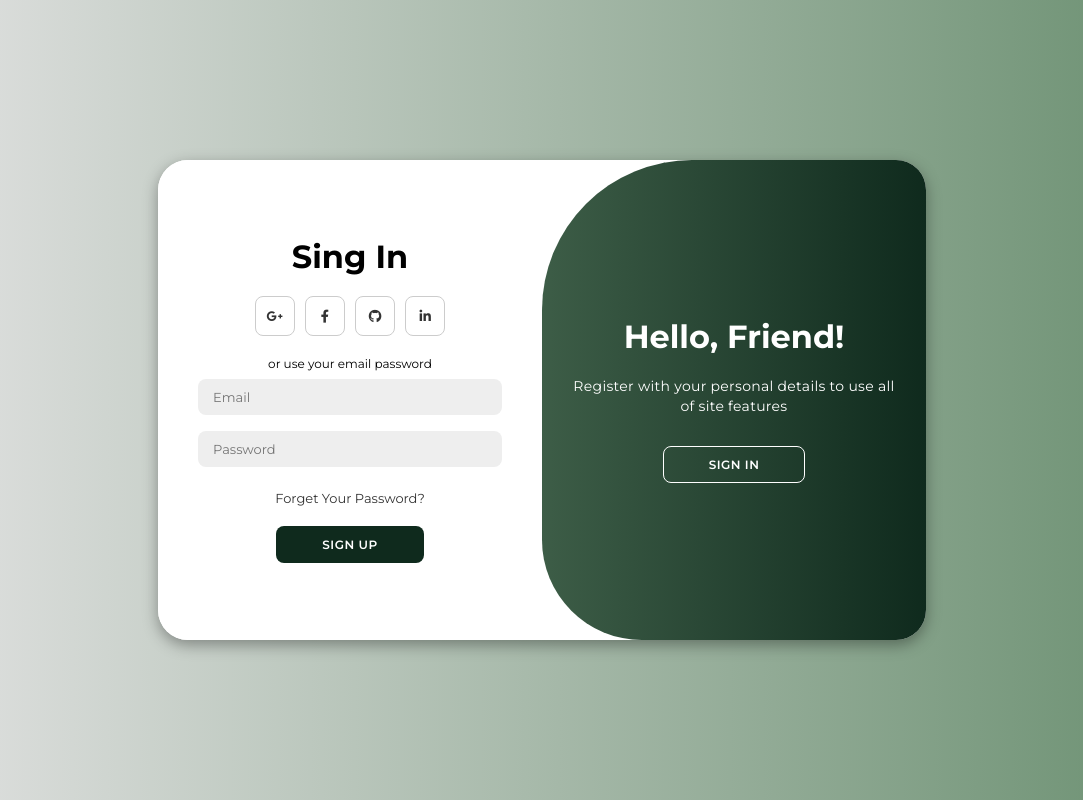
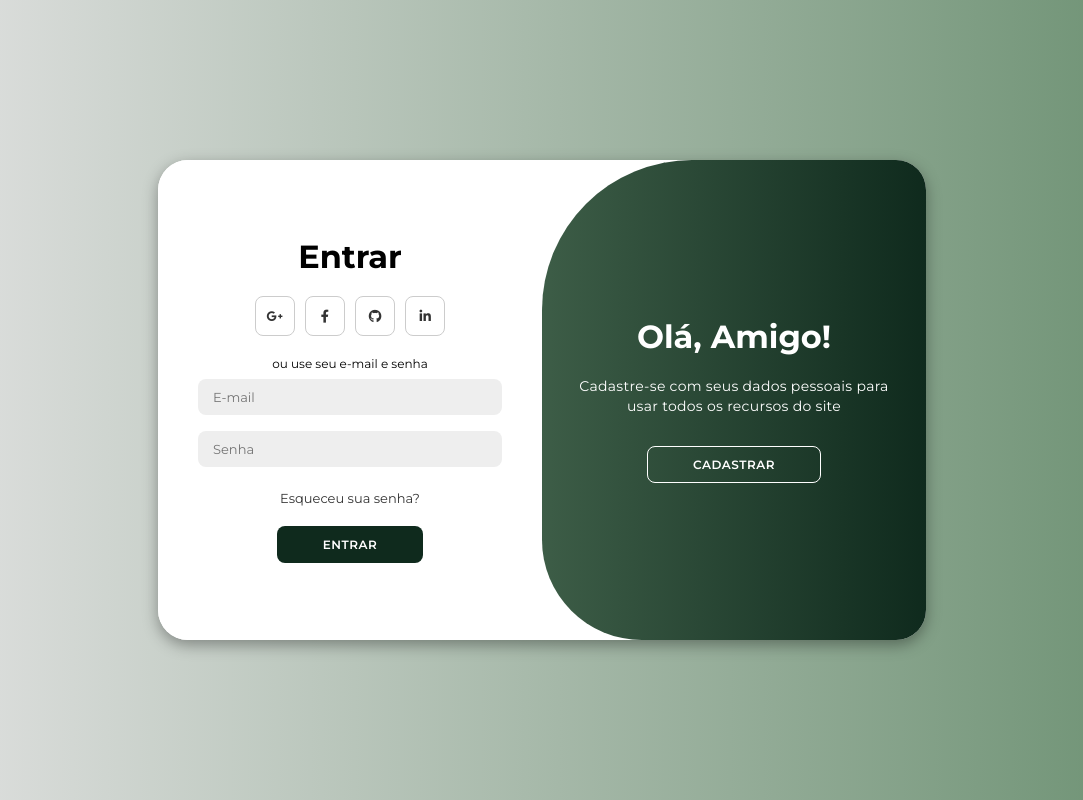
Before and after one commit to pkcosta843/projeto002, a plain HTML site: page index.html in a window 1280 px wide. Shown: the whole page, without its empty margins (98-1181 px from the left). Drawn offline with Linux system fonts and the light colour scheme.

Commit message:
Atualização para pt-br

```diff
--- a/index.html
+++ b/index.html
@@ -5,7 +5,7 @@
     <meta name="viewport" content="width=device-width, initial-scale=1.0">
     <link rel="stylesheet" href="https://cdnjs.cloudflare.com/ajax/libs/font-awesome/6.4.2/css/all.min.css">
     <link rel="stylesheet" href="style.css">
-    <title>Modern Login Page</title>
+    <title>Página de Login Moderna</title>
 </head>
 <body>
 
@@ -13,47 +13,47 @@
     <div class="container" id="container">
         <div class="form-container sign-up">
             <form>
-                <h1>Create Account</h1>
+                <h1>Criar Conta</h1>
                 <div class="social-icons">
                     <a href="#" class="icon"><i class="fa-brands fa-google-plus-g"></i></a>
                     <a href="#" class="icon"><i class="fa-brands fa-facebook-f"></i></a>
                     <a href="#" class="icon"><i class="fa-brands fa-github"></i></a>
                     <a href="#" class="icon"><i class="fa-brands fa-linkedin-in"></i></a>
                 </div>
-                <span>or use your email for registeration</span>
-                <input type="text" placeholder="Name">
-                <input type="email" placeholder="Email">
-                <input type="password" placeholder="Password">
-                <button>Sign Up</button>
+                <span>ou use seu e-mail para registro</span>
+                <input type="text" placeholder="Nome">
+                <input type="email" placeholder="E-mail">
+                <input type="password" placeholder="Senha">
+                <button>Entrar</button>
             </form>
         </div>
         <div class="form-container sign-in">
             <form>
-                <h1>Sing In</h1>
+                <h1>Entrar</h1>
                 <div class="social-icons">
                     <a href="#" class="icon"><i class="fa-brands fa-google-plus-g"></i></a>
                     <a href="#" class="icon"><i class="fa-brands fa-facebook-f"></i></a>
                     <a href="#" class="icon"><i class="fa-brands fa-github"></i></a>
                     <a href="#" class="icon"><i class="fa-brands fa-linkedin-in"></i></a>
                 </div>
-                <span>or use your email password</span>
-                <input type="email" placeholder="Email">
-                <input type="password" placeholder="Password">
-                <a href="#">Forget Your Password?</a>
-                <button>Sign Up</button>
+                <span>ou use seu e-mail e senha</span>
+                <input type="email" placeholder="E-mail">
+                <input type="password" placeholder="Senha">
+                <a href="#">Esqueceu sua senha?</a>
+                <button>Entrar</button>
             </form>
         </div>
         <div class="toggle-container">
             <div class="toggle">
                 <div class="toggle-panel toggle-left">
-                <h1>Welcome Back!</h1>
-                <p>Enter your personal details to use all of site features</p>
-                <button class="hidden" id="login">Sign In</button>
+                <h1>Bem-vindo de volta!</h1>
+                <p>Insira seus dados pessoais para usar todos os recursos do site</p>
+                <button class="hidden" id="login">Entrar</button>
                 </div>
                 <div class="toggle-panel toggle-right">
-                    <h1>Hello, Friend!</h1>
-                    <p>Register with your personal details to use all of site features</p>
-                    <button class="hidden" id="register">Sign In</button>
+                    <h1>Olá, Amigo!</h1>
+                    <p>Cadastre-se com seus dados pessoais para usar todos os recursos do site</p>
+                    <button class="hidden" id="register">Cadastrar</button>
                     </div>
             </div>
         </div>
```
